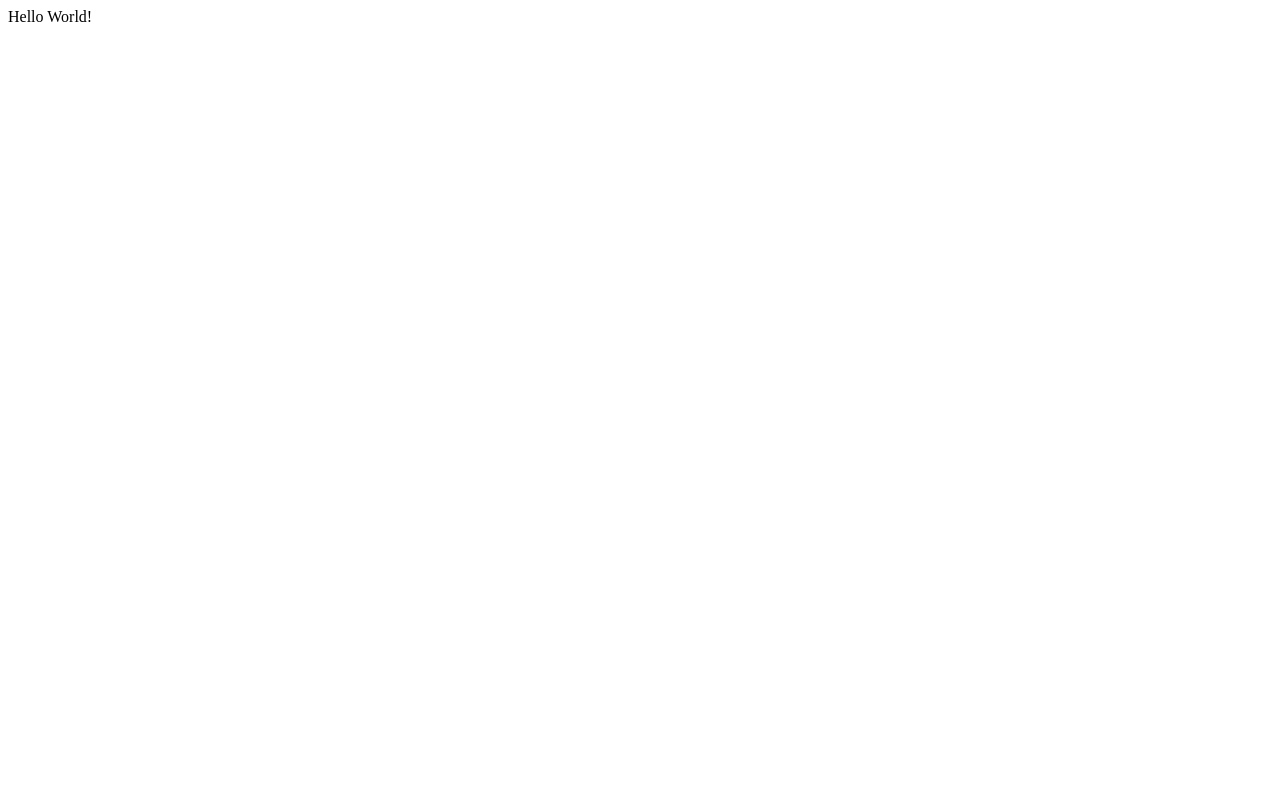
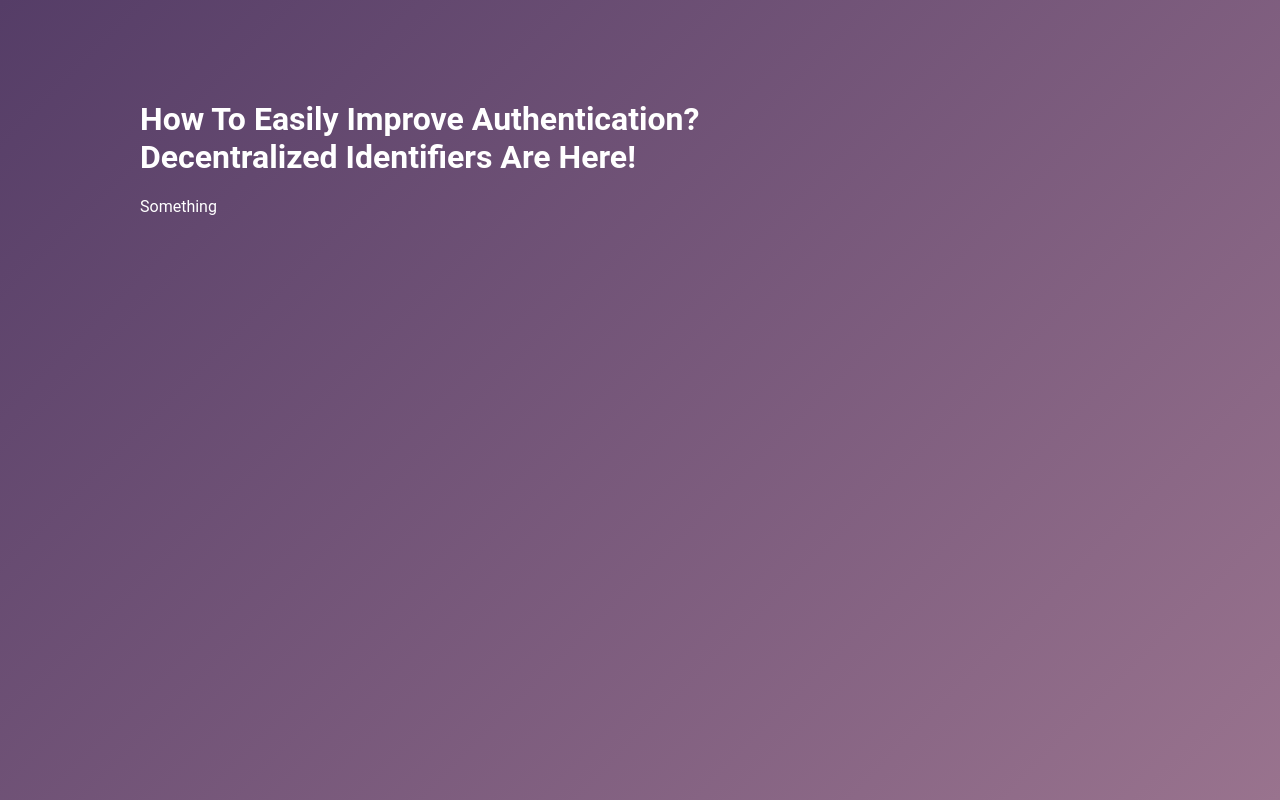
Before and after one commit to MeetMartin/did-authentication, a React app: page / in a window 1280 px wide. Built offline with nearby package versions, Linux system fonts and the light colour scheme.

Commit message:
HomePage Outline

```diff
--- a/package.json
+++ b/package.json
@@ -6,6 +6,7 @@
   "scripts": {
     "dev": "webpack serve --progress --open --mode development --config webpack.development.config.js",
     "maintain": "npm install & npm update && npm audit fix --force",
+    "setup-did": "nodemon -r @babel/register -r dotenv/config ./DIDSetup.js",
     "functions": "nodemon -r @babel/register -w lambda lambda/functions.js",
     "build-quote": "webpack --progress --mode production --config webpack.functions.quote.config.js",
     "build-web": "webpack --progress --mode production --config webpack.production.config.js",
@@ -27,6 +28,7 @@
     "babel-plugin-styled-components": "^1.13.2",
     "clean-webpack-plugin": "^4.0.0-alpha.0",
     "copy-webpack-plugin": "^9.0.1",
+    "dotenv": "^10.0.0",
     "html-loader": "^2.1.2",
     "html-webpack-plugin": "^5.3.2",
     "nodemon": "^2.0.12",
--- a/src/App.js
+++ b/src/App.js
@@ -1,10 +1,19 @@
 import React from 'react';
-import styled from 'styled-components';
+import { createGlobalStyle } from 'styled-components';
 
 import HomePage from './pages/HomePage';
 
-const BaseStyles = styled.span`
-    color: #000;
+const GlobalStyle  = createGlobalStyle`
+    html {
+        height: 100%;
+        @import url('https://fonts.googleapis.com/css2?family=Roboto&display=swap');
+        font-family: 'Roboto', sans-serif;
+    }
+    body {
+        background: linear-gradient(135deg, #553D67, #99738E);
+        background-repeat: no-repeat;
+        color: #FFF;
+    }
 `;
 
 /**
@@ -13,9 +22,10 @@ const BaseStyles = styled.span`
  */
 const App = () => {
     return (
-        <BaseStyles>
+        <>
+            <GlobalStyle />
             <HomePage />
-        </BaseStyles>
+        </>
     );
 };
 
--- a/src/pages/HomePage.js
+++ b/src/pages/HomePage.js
@@ -1,11 +1,20 @@
 import React from 'react';
+import styled from 'styled-components';
 
+const Wrapper = styled.div`
+    max-width: 1000px;
+    margin: 100px auto;
+`;
 
 const HomePage = () => {
     return (
-        <>
-            Hello World!
-        </>
+        <Wrapper>
+            <h1>
+                How To Easily Improve Authentication?<br />
+                Decentralized Identifiers Are Here!
+            </h1>
+            <p>Something</p>
+        </Wrapper>
     );
 };
 
--- a/webpack.development.config.js
+++ b/webpack.development.config.js
@@ -1,4 +1,5 @@
 const HtmlWebpackPlugin = require('html-webpack-plugin');
+const CopyPlugin = require('copy-webpack-plugin');
 const path = require('path');
 const webpack = require('webpack');
 
@@ -8,6 +9,7 @@ module.exports = {
     entry: [
         './index.js'
     ],
+    devtool: 'source-map',
     module: {
         rules: [
             {
@@ -15,9 +17,7 @@ module.exports = {
                 sideEffects: false,
                 exclude: /node_modules/,
                 use: [
-                    {
-                        loader: 'babel-loader'
-                    }
+                    'babel-loader'
                 ]
             },
             {
@@ -74,7 +74,15 @@ module.exports = {
     },
     plugins: [
         new webpack.ProgressPlugin(),
-        new HtmlWebpackPlugin({template: './index.html'})
+        new HtmlWebpackPlugin({template: './index.html'}),
+        new CopyPlugin({
+            patterns: [
+                { from: '../favicon.ico', to: '../dist' }
+            ],
+            options: {
+                concurrency: 100,
+            }
+        }),
     ],
     devServer: {
         contentBase: path.join(__dirname, 'src'),
--- a/webpack.production.config.js
+++ b/webpack.production.config.js
@@ -94,7 +94,8 @@ module.exports = {
         new webpack.ProgressPlugin(),
         new CopyPlugin({
             patterns: [
-                { from: '../_redirects', to: '../dist' }
+                { from: '../_redirects', to: '../dist' },
+                { from: '../favicon.ico', to: '../dist' }
             ],
             options: {
                 concurrency: 100,
```
Also changed, not shown: 1 other file (tests, documents, lock files or other folders).
